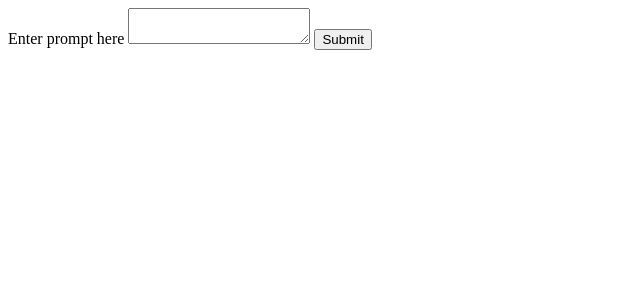
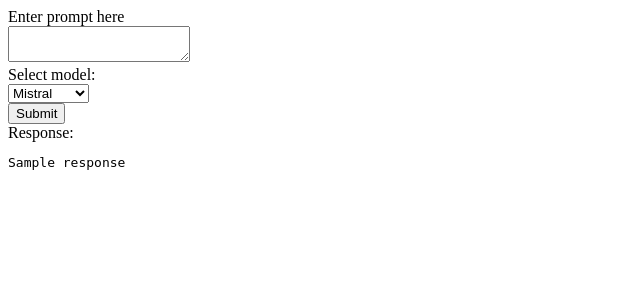
Before and after one commit to ryfitzy/cs-4371-project, a Flask app: template app/templates/demo.html in a window 1280 px wide. Shown: the top 300 px of the page, without its empty margins (0-640 px from the left). Run offline with Flask 3, Linux system fonts and the light colour scheme; the template is opened without the code that fills it: values that come from a table or form of the project are taken from there, most other values are stand-ins (such as "Sample title", 1, 10 or a date in 2020).

Commit message:
Added basic Ollama support

```diff
--- a/app/example/__init__.py
+++ b/app/example/__init__.py
@@ -2,4 +2,4 @@ from flask import Blueprint
 
 bp = Blueprint("example", __name__, url_prefix="/example")
 
-from app.example import example
+from app.example import example  # this is needed for the main app to be able to locate example.demo
--- a/app/example/example.py
+++ b/app/example/example.py
@@ -1,6 +1,8 @@
+import ollama
 from flask import render_template, request
 from flask_wtf import FlaskForm
-from wtforms import SubmitField, TextAreaField
+from ollama import ChatResponse
+from wtforms import SelectField, SubmitField, TextAreaField
 
 from . import bp
 
@@ -8,6 +10,10 @@ from . import bp
 class DemoForm(FlaskForm):
     prompt = TextAreaField("Enter prompt here")
     submit = SubmitField("Submit")
+    models = SelectField(
+        "Select model:",
+        choices=[("mistral", "Mistral"), ("gemma3", "Gemma 3"), ("llama3.2", "Llama 3.2")],
+    )
 
 
 @bp.route("/", methods=["GET", "POST"])
@@ -15,5 +21,14 @@ def demo():
     form = DemoForm(request.form)
     if request.method == "GET":
         return render_template("demo.html", form=form)
-
-    return render_template("demo.html", form=form)
+    else:
+        response: ChatResponse = ollama.chat(
+            model=form.models.data,
+            messages=[
+                {
+                    "role": "user",
+                    "content": form.prompt.data,
+                },
+            ],
+        )
+        return render_template("demo.html", form=form, response=response.message.content)
--- a/app/templates/demo.html
+++ b/app/templates/demo.html
@@ -4,10 +4,20 @@
     <title>Demo Chat Example</title>
 </head>
 <body>
-    {{ form.prompt.label }}
+    <form action="{{ url_for('example.demo') }}" method=post>
+        <div>{{ form.prompt.label }}</div>
+        <div>{{ form.prompt }}</div>
+        <div>{{ form.models.label }}</div>
+        <div>{{ form.models }}</div>
+        <div>{{ form.submit }}</div>
+    </form>
 
-    {{ form.prompt }}
 
-    {{ form.submit }}
+    {% if response %}
+    <div>Response:</div>
+    <pre>{{ response }}</pre>
+    {% endif %}
+
+
 </body>
 </html>
```
Also changed, not shown: other_examples/ollama_log.txt (renamed from examples/ollama_log.txt), other_examples/sample_convo.py (renamed from examples/sample_convo.py).
